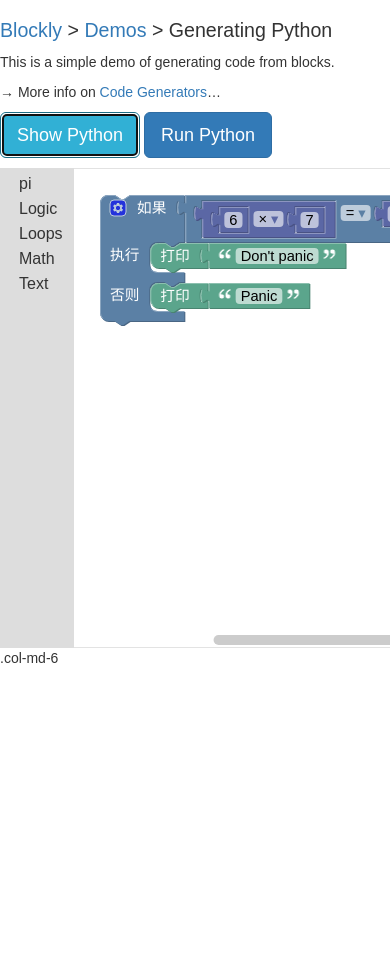
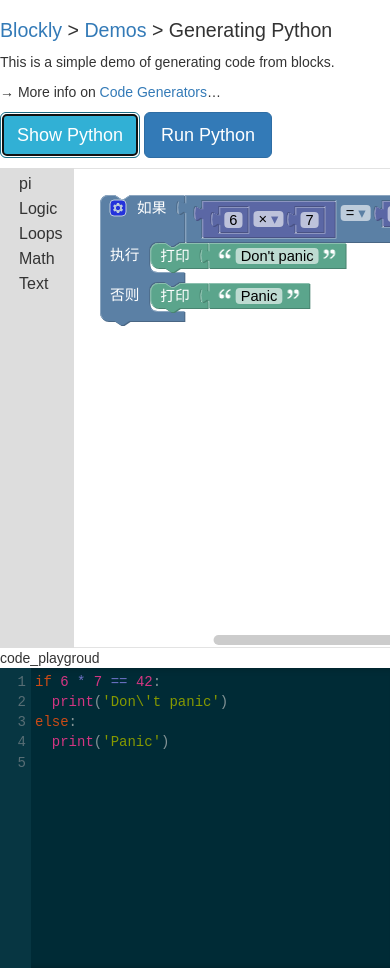
Before and after one commit to wwj718/blockly4pi, a plain HTML site: page index.html in a window 390 px wide. Both pictures are taken after a click on the button "Show Python". Shown: the top 968 px of the page. Before the commit the page ends 844 px from the top, so only its background shows below. Drawn offline with nearby package versions, Linux system fonts and the light colour scheme; some packages are replaced by stand-ins of ours; a script that the page names is missing.

Commit message:
添加代码编辑器

```diff
--- a/index.html
+++ b/index.html
@@ -19,11 +19,18 @@
 
   <!--
   todo: boostrap  http://v3.bootcss.com/
-  ace
+  code editor:https://github.com/codemirror/CodeMirror
+  http://www.bootcdn.cn/codemirror/
   -->
   <!--bootstrap-->
   <link href="http://cdn.bootcss.com/bootstrap/3.3.7/css/bootstrap.min.css" rel="stylesheet">
   <!--<script src="http://cdn.bootcss.com/bootstrap/3.3.7/js/bootstrap.min.js"></script>-->
+
+  <!--CodeMirror-->
+  <link href="http://cdn.bootcss.com/codemirror/5.19.0/codemirror.css" rel="stylesheet">
+  <script src="http://cdn.bootcss.com/codemirror/5.19.0/codemirror.js"></script>
+  <link href="http://cdn.bootcss.com/codemirror/5.19.0/theme/solarized.min.css" rel="stylesheet">
+  <script src="http://cdn.bootcss.com/codemirror/5.19.0/mode/python/python.min.js"></script>
 
   <style>
     body {
@@ -140,7 +147,11 @@
     </block>
   </xml>
 </div><!--end col-md-6-->
-  <div class="col-md-6">.col-md-6</div>
+  <div class="col-md-6">
+   <divi id="code_playgroud">
+    code_playgroud
+   </div>
+  </div>
 </div> <!--end row-->
 
   <script>
@@ -159,7 +170,7 @@
       code_base64 = code
       //code_base64 = Base64.encode(code); //base64
       xmlhttp=new XMLHttpRequest();
-      xmlhttp.timeout = 10000;//10秒 //异步才有
+      xmlhttp.timeout = 8000;//10秒 //异步才有
       xmlhttp.ontimeout = function (e) {
         swal('请求超时')
         document.getElementById("runCode").disabled = false;
@@ -195,15 +206,23 @@
       // Generate JavaScript code and display it.
       Blockly.Python.INFINITE_LOOP_TRAP = null;
       var code = Blockly.Python.workspaceToCode(workspace);
-      alert(code);
+      //写入到codemirror里
+      //editor.getValue(); 得到转义的
+      //editor.getTextArea().value; 得到未转义的
+      //editor.setValue('为codemirror赋值');
+      myCodeMirror.setValue(code)
+      //swal(code);
     }
 
     function runCode() {
       // Generate JavaScript code and run it.
       // 发送到硬件里
       Blockly.Python.INFINITE_LOOP_TRAP = null;
+      //get code from code code_playgroud
+
       var code = Blockly.Python.workspaceToCode(workspace);
-      //console.log(code);
+      //var code = myCodeMirror.getValue();
+      console.log(code);
       //设置按钮：document.getElementById("myBtn").disabled = true;
       document.getElementById("runCode").disabled = true;
       wwjtest(code);
@@ -212,5 +231,15 @@
     }
   </script>
 
+  <script type="text/javascript" charset="utf-8">
+myCodeMirror = CodeMirror(document.getElementById("code_playgroud"), {
+    lineNumbers: true,
+    styleActiveLine: true,
+    value: "def hello()\n    print 'hello world'\n",
+      mode:  "python"
+}); //全局
+var theme="solarized dark";
+myCodeMirror.setOption("theme", theme);
+  </script>
 </body>
 </html>
```
